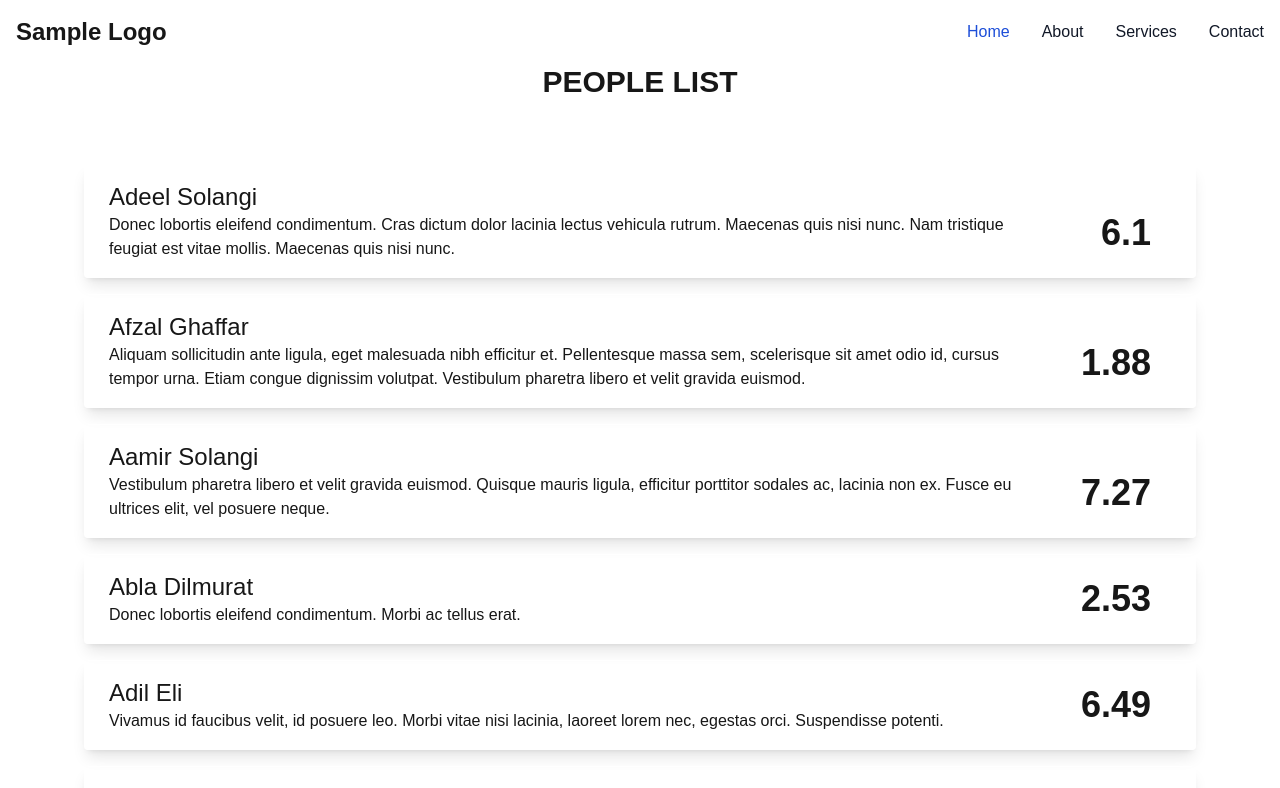
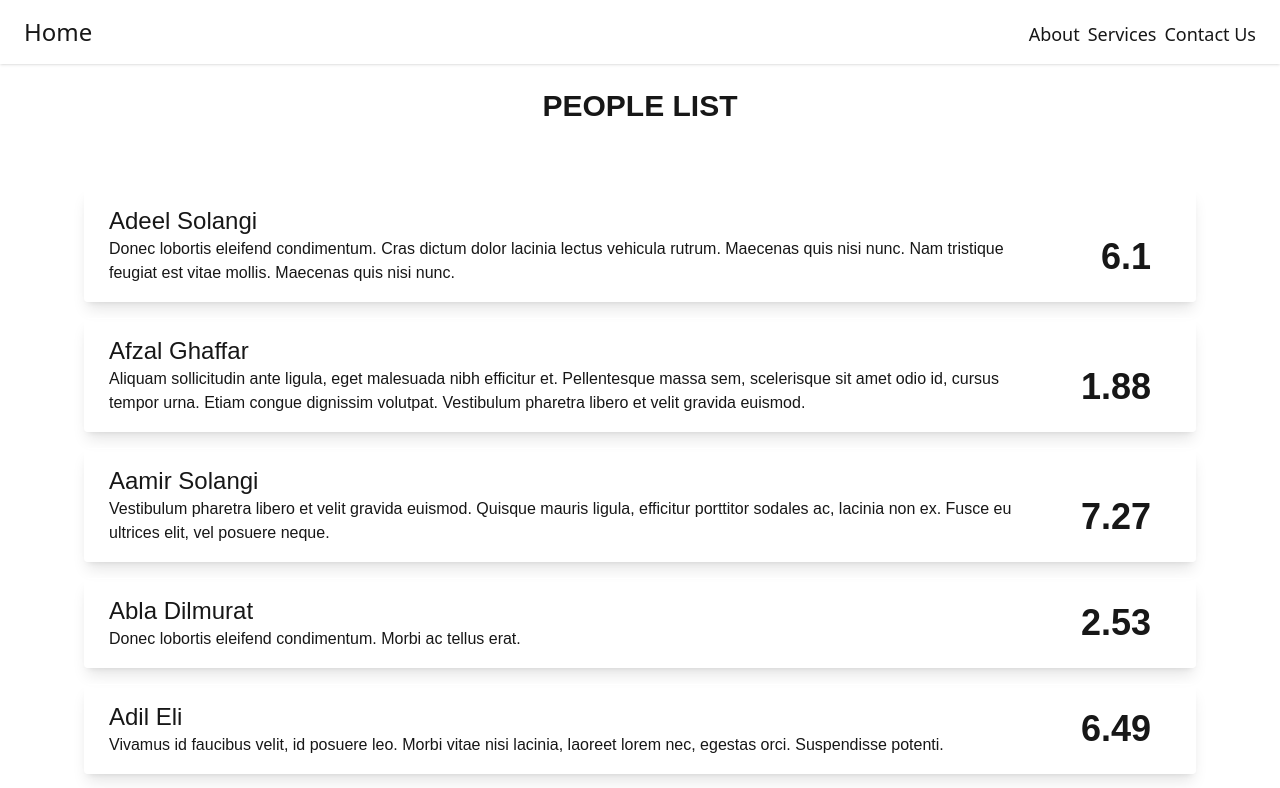
Before and after one commit to cybermessiah/next-test, a Next.js app: page / in a window 1280 px wide. Shown: the top 788 px of the page. Built offline with nearby package versions, Linux system fonts and the light colour scheme.

Commit message:
New header structure

```diff
--- a/app/components/Footer.tsx
+++ b/app/components/Footer.tsx
@@ -1,6 +1,6 @@
 export default function Footer() {
     return (
-        <footer className="max-w-7xl m-auto p-8">
+        <footer className="max-w-6xl m-auto p-8">
             <div className="sm:flex mb-4 justify-center gap-2">
                 <div className="sm:w-1/4 h-auto">
                     <div className="uppercase font-extrabold mb-2">
--- a/app/components/Header.tsx
+++ b/app/components/Header.tsx
@@ -1,65 +1,36 @@
+import Link from 'next/link'
+
 export default function Header() {
     return (
         <header>
-            <nav className="bg-white border-gray-200 dark:bg-gray-900">
-                <div className="max-w-screen-xl flex flex-wrap items-center justify-between mx-auto p-4">
-                    <a
+            <nav className="font-sans flex flex-col text-center sm:flex-row sm:text-left sm:justify-between py-4 px-6 bg-white shadow sm:items-baseline w-full">
+                <div className="mb-2 sm:mb-0">
+                    <Link
                         href="/"
-                        className="flex items-center space-x-3 rtl:space-x-reverse"
+                        className="text-2xl no-underline text-grey-darkest hover:text-blue-dark"
                     >
-                        <span className="self-center text-2xl font-semibold whitespace-nowrap dark:text-white">
-                            Sample Logo
-                        </span>
-                    </a>
-                    <button
-                        data-collapse-toggle="navbar-default"
-                        type="button"
-                        className="inline-flex items-center p-2 w-10 h-10 justify-center text-sm text-gray-500 rounded-lg md:hidden hover:bg-gray-100 focus:outline-none focus:ring-2 focus:ring-gray-200 dark:text-gray-400 dark:hover:bg-gray-700 dark:focus:ring-gray-600"
-                        aria-controls="navbar-default"
-                        aria-expanded="false"
+                        Home
+                    </Link>
+                </div>
+                <div>
+                    <Link
+                        href="/about"
+                        className="text-lg no-underline text-grey-darkest hover:text-blue-dark ml-2"
                     >
-                        <span className="sr-only">Open main menu</span>
-                    </button>
-                    <div
-                        className="hidden w-full md:block md:w-auto"
-                        id="navbar-default"
+                        About
+                    </Link>
+                    <Link
+                        href="/services"
+                        className="text-lg no-underline text-grey-darkest hover:text-blue-dark ml-2"
                     >
-                        <ul className="font-medium flex flex-col p-4 md:p-0 mt-4 border border-gray-100 rounded-lg bg-gray-50 md:flex-row md:space-x-8 rtl:space-x-reverse md:mt-0 md:border-0 md:bg-white dark:bg-gray-800 md:dark:bg-gray-900 dark:border-gray-700">
-                            <li>
-                                <a
-                                    href="#"
-                                    className="block py-2 px-3 text-white bg-blue-700 rounded md:bg-transparent md:text-blue-700 md:p-0 dark:text-white md:dark:text-blue-500"
-                                    aria-current="page"
-                                >
-                                    Home
-                                </a>
-                            </li>
-                            <li>
-                                <a
-                                    href="#"
-                                    className="block py-2 px-3 text-gray-900 rounded hover:bg-gray-100 md:hover:bg-transparent md:border-0 md:hover:text-blue-700 md:p-0 dark:text-white md:dark:hover:text-blue-500 dark:hover:bg-gray-700 dark:hover:text-white md:dark:hover:bg-transparent"
-                                >
-                                    About
-                                </a>
-                            </li>
-                            <li>
-                                <a
-                                    href="#"
-                                    className="block py-2 px-3 text-gray-900 rounded hover:bg-gray-100 md:hover:bg-transparent md:border-0 md:hover:text-blue-700 md:p-0 dark:text-white md:dark:hover:text-blue-500 dark:hover:bg-gray-700 dark:hover:text-white md:dark:hover:bg-transparent"
-                                >
-                                    Services
-                                </a>
-                            </li>
-                            <li>
-                                <a
-                                    href="#"
-                                    className="block py-2 px-3 text-gray-900 rounded hover:bg-gray-100 md:hover:bg-transparent md:border-0 md:hover:text-blue-700 md:p-0 dark:text-white md:dark:hover:text-blue-500 dark:hover:bg-gray-700 dark:hover:text-white md:dark:hover:bg-transparent"
-                                >
-                                    Contact
-                                </a>
-                            </li>
-                        </ul>
-                    </div>
+                        Services
+                    </Link>
+                    <Link
+                        href="/contacts"
+                        className="text-lg no-underline text-grey-darkest hover:text-blue-dark ml-2"
+                    >
+                        Contact Us
+                    </Link>
                 </div>
             </nav>
         </header>
--- a/app/components/PeopleList.tsx
+++ b/app/components/PeopleList.tsx
@@ -19,7 +19,7 @@ const PeopleList = async () => {
     const persons = await loadPeople()
     return (
         <>
-            <h3 className="text-3xl uppercase font-bold text-center">
+            <h3 className="text-3xl uppercase font-bold text-center pt-6">
                 People List
             </h3>
             <div className="lg:px-5 lg:py-12">
```
